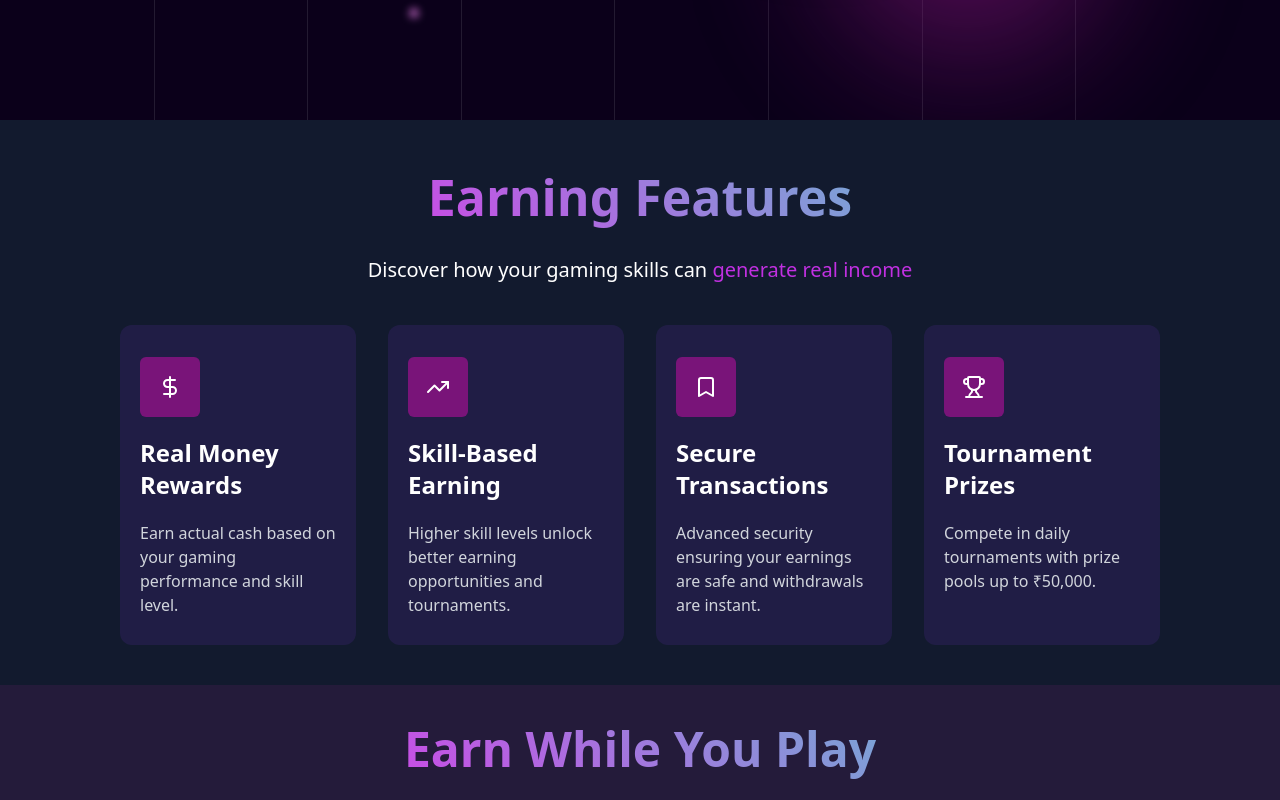
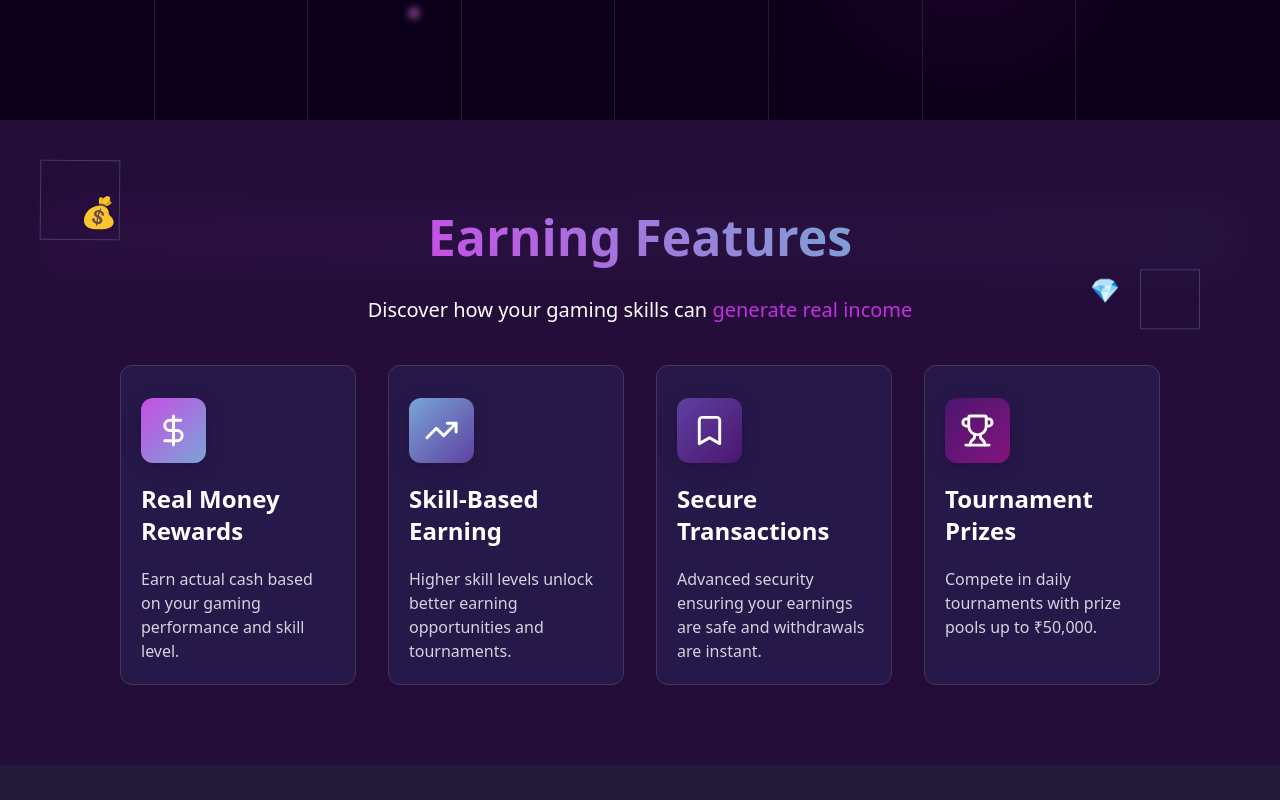
Before and after one commit to aadityasigdel/Kryzox, a React (Vite) app: page / in a window 1280 px wide. Shown: the part 760-1560 px from the top of the page. Built offline with nearby package versions, Linux system fonts and the light colour scheme.

Commit message:
working on feature 1 animation

```diff
--- /dev/null
+++ b/src/components/Features/Feature1/Feature1.css
@@ -0,0 +1,49 @@
+/* style for  background for heading text*/
+.heading-text {
+  position: relative;
+  z-index: 1;
+}
+.heading-text::after {
+  content: "";
+  position: absolute;
+  top: 0;
+  left: 0;
+  width: 100%;
+  height: 80%;
+  background: linear-gradient(45deg, rgba(200, 77, 229, 0.2), rgba(121, 165, 213, 0.2));
+  z-index: -1;
+  filter: blur(24px);
+  animation: pulse 2s cubic-bezier(0.4, 0, 0.6, 1) infinite;
+}
+/* style for reflection or shining effect */
+.reflection::before {
+  content: "";
+  position: absolute;
+  top: 0;
+  left: -75%;
+  width: 50%;
+  height: 100%;
+  background: linear-gradient(
+    45deg,
+    rgba(255, 255, 255, 0.1) 0%,
+    rgba(255, 255, 255, 0.5) 50%,
+    rgba(255, 255, 255, 0.1) 100%
+  );
+  transform: skewX(-20deg);
+  transition: left 0.5s ease;
+  z-index: 0;
+}
+
+.parent-container:hover .reflection::before {
+  left: 130%;
+}
+/* animation for tailwind css pulse */
+@keyframes pulse {
+  0%,
+  100% {
+    opacity: .15;
+  }
+  50% {
+    opacity: 0.4;
+  }
+}
--- a/src/components/Features/Feature1.jsx
+++ b/src/components/Features/Feature1/Feature1.jsx
@@ -1,12 +1,34 @@
 import React from "react";
-import FeatureCard1 from "../../ui/FeatureCard1";
+import FeatureCard1 from "../../../ui/FeatureCard1";
+import "./Feature1.css"; // Assuming you have some styles in this file
 import { DollarSign, TrendingUp, Bookmark, Trophy } from "lucide-react";
 const Feature1 = () => {
   return (
-    <div className="h-[auto] w-full bg-[#121a2e] text-white text-center py-10 px-5 md:px-10">
-      <h1 className="text-[30px] md:text-[50px] font-semibold text-[#BA5CE2] pb-5">
+    <div className="feature1-container relative h-[auto] w-full bg-[#240d39] text-white text-center py-20 px-5 md:px-10">
+      {/* geometry shape eft hand side*/}
+      <div
+        className="absolute top-10 left-10 w-20 h-20 border rotate-45 animate-spin"
+        style={{
+          borderColor: "rgba(121, 165, 213, 0.3)",
+          animationDuration: "50s",
+          animationDelay: "0s",
+        }}
+      >
+      </div>
+      <span className="absolute top-20 left-20 text-3xl animate-bounce">💰</span>
+
+      {/* geometry shape right hand side */}
+      <div
+        className="absolute top-40 right-20 w-15 h-15 border  animate-bounce"
+        style={{
+          borderColor: "rgba(121, 165, 213, 0.3)",
+        }}
+      >
+      </div>
+      <span className="absolute top-40 right-40 text-2xl animate-bounce">💎</span>
+      <h1 className="heading-text text-[30px] md:text-[50px] font-semibold text-[#BA5CE2] pb-5">
         <span
-          className="text-transparent bg-clip-text"
+          className=" text-transparent bg-clip-text"
           style={{
             background: "linear-gradient(45deg, #c84de5, #79a5d5)",
             WebkitBackgroundClip: "text",
@@ -21,6 +43,8 @@ const Feature1 = () => {
       <section className="grid grid-cols-1 gap-8  mt-10 md:place-items-center sm:grid-cols-2 lg:grid-cols-4 lg:px-20">
         <FeatureCard1
           icon={DollarSign}
+          iconBgColor={"linear-gradient(135deg, #c84de5, #79a5d5)"}
+          iconHoverColor={"rgba(121, 165, 213, 0.3)"}
           title={"Real Money Rewards"}
           description={
             "Earn actual cash based on your gaming performance and skill level."
@@ -28,6 +52,8 @@ const Feature1 = () => {
         />
         <FeatureCard1
           icon={TrendingUp}
+          iconBgColor={"linear-gradient(135deg, #79a5d5, #5e41a1)"}
+          iconHoverColor={"rgba(121, 165, 213, 0.3)"}
           title={"Skill-Based Earning"}
           description={
             "Higher skill levels unlock better earning opportunities and tournaments."
@@ -35,6 +61,8 @@ const Feature1 = () => {
         />
         <FeatureCard1
           icon={Bookmark}
+           iconBgColor={"linear-gradient(135deg, #5e41a1, #4b1670)"}
+          iconHoverColor={"rgba(121, 165, 213, 0.3)"}
           title={"Secure Transactions"}
           description={
             "Advanced security ensuring your earnings are safe and withdrawals are instant."
@@ -42,6 +70,8 @@ const Feature1 = () => {
         />
         <FeatureCard1
           icon={Trophy}
+         iconBgColor= {"linear-gradient(135deg, #4b1670, #84147c)"}
+          iconHoverColor={"rgba(121, 165, 213, 0.3)"}
           title={"Tournament Prizes"}
           description={
             "Compete in daily tournaments with prize pools up to ₹50,000."
--- a/src/components/Features/Feature2.jsx
+++ b/src/components/Features/Feature2/Feature2.jsx
@@ -1,4 +1,4 @@
-import FeatureCard2 from "../../ui/FeatureCard2";
+import FeatureCard2 from "../../../ui/FeatureCard2";
 import { DollarSign, TrendingUp, Bookmark, Trophy } from "lucide-react";
 
 const Feature2 = () => {
--- a/src/pages/Home.jsx
+++ b/src/pages/Home.jsx
@@ -1,9 +1,9 @@
 import NavBar from '../components/Navbar/NavBar';
 import Footer from '../components/Footer/Footer';
 import HeroSection from '../components/Herosection/Home';
-import Feature1 from '../components/Features/Feature1';
-import Feature2 from '../components/Features/Feature2';
-import Feature3 from '../components/Features/Feature3';
+import Feature1 from "../components/Features/Feature1/Feature1"
+import Feature2 from '../components/Features/Feature2/Feature2';
+import Feature3 from '../components/Features/Feature3/Feature3';
 const Home = () => {
   return (
     <div className="max-w-[1600px] m-auto">
--- a/src/ui/FeatureCard1.jsx
+++ b/src/ui/FeatureCard1.jsx
@@ -4,12 +4,14 @@ const FeatureCard1 = ({
   icon: Icon,
   title,
   description,
+  iconBgColor = "linear-gradient(135deg, #c84de5, #79a5d5)",
+  iconHoverColor = "rgba(121, 165, 213, 0.3)",
   hoverbg = "hover:from-[#412076] hover:to-[#37669E]",
 }) => {
   return (
     <div
       className={clsx(
-        "group min-h-[320px] w-full md:max-w-[300px] bg-[#28194A] rounded-xl text-left flex flex-col gap-5 pt-8 duration-500 ease-in-out hover:scale-110 px-5",
+        "parent-container group min-h-[320px] w-full border border-[#443860] md:max-w-[300px] bg-[#28194A] rounded-xl text-left flex flex-col gap-5 pt-8 duration-500 ease-in-out hover:scale-110 px-5",
         "hover:bg-gradient-to-r",
         hoverbg
       )}
@@ -17,8 +19,13 @@ const FeatureCard1 = ({
         backgroundColor: "rgba(43, 32, 85, 0.6)",
       }}
     >
-      <div className="h-[60px] w-[60px] rounded-md bg-[#791479] text-white grid place-content-center transition ease-in-out duration-500 group-hover:rotate-15 group-hover:scale-110">
-        <Icon />
+      <div className="relative reflection h-[65px] w-[65px] rounded-xl  text-white  grid place-content-center transition ease-in-out duration-500  overflow-hidden group-hover:rotate-15 group-hover:scale-110"
+      style={{
+        background: iconBgColor,
+        boxShadow: "0 4px 20px rgba(0, 0, 0, 0.2)",
+      }}
+      >
+        <Icon size={35} />
       </div>
       <h1 className="text-2xl font-bold">{title}</h1>
       <p className="text-gray-300">{description}</p>
```
Also changed, not shown: src/components/Features/Feature3/Feature3.jsx (renamed from src/components/Features/Feature3.jsx).
